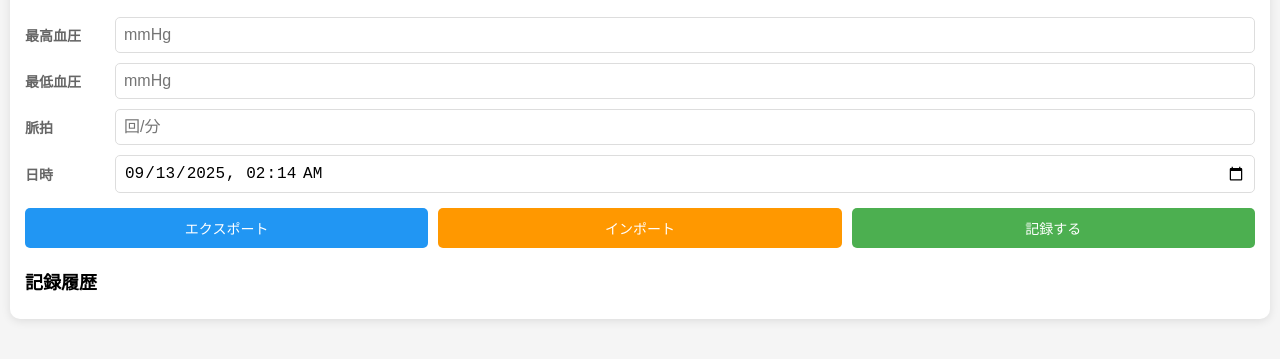
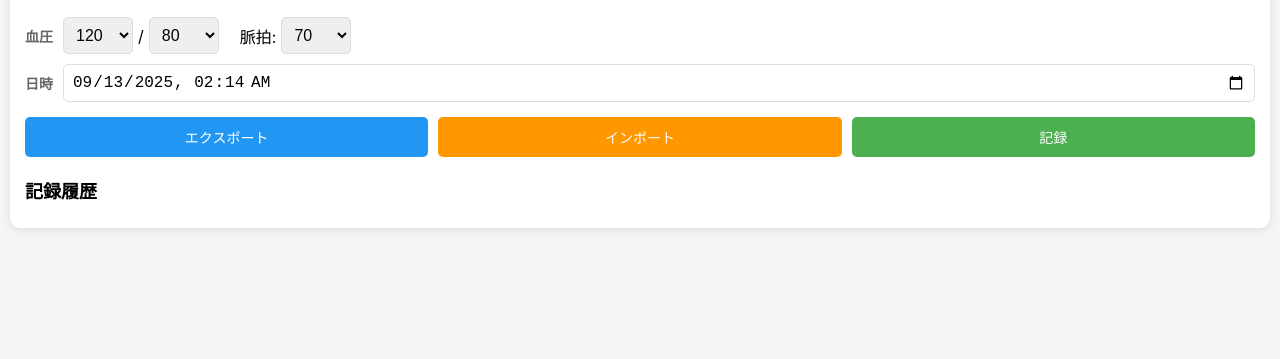
Before and after one commit to goodsun/bloodrecord, a plain HTML site: page index.html in a window 1280 px wide. Shown: the part 73-432 px from the top of the page. Drawn offline with Linux system fonts and the light colour scheme.

Commit message:
フォーマット変更

```diff
--- a/index.html
+++ b/index.html
@@ -4,6 +4,8 @@
     <meta charset="UTF-8">
     <meta name="viewport" content="width=device-width, initial-scale=1.0">
     <title>bloodRecord</title>
+    <link rel="icon" type="image/png" href="image/icon.png">
+    <link rel="apple-touch-icon" href="image/icon.png">
     <style>
         body {
             font-family: -apple-system, BlinkMacSystemFont, 'Segoe UI', Roboto, sans-serif;
@@ -33,7 +35,6 @@
             color: #666;
             font-weight: bold;
             font-size: 14px;
-            min-width: 80px;
         }
         input {
             flex: 1;
@@ -74,18 +75,16 @@
         }
         .record-date {
             color: #666;
-            font-size: 12px;
-            min-width: 110px;
+            font-size: 18px;
         }
         .record-values {
             display: flex;
-            gap: 15px;
-            font-size: 14px;
+            gap: 5px;
+            font-size: 18px;
             flex: 1;
         }
         .bp-value {
             color: #2196F3;
-            font-weight: bold;
         }
         .pulse-value {
             color: #FF5722;
@@ -126,18 +125,14 @@
 
         <form id="bloodPressureForm">
             <div class="input-group">
-                <label for="systolic">最高血圧</label>
-                <input type="number" id="systolic" required min="50" max="250" placeholder="mmHg">
-            </div>
-
-            <div class="input-group">
-                <label for="diastolic">最低血圧</label>
-                <input type="number" id="diastolic" required min="30" max="150" placeholder="mmHg">
-            </div>
-
-            <div class="input-group">
-                <label for="pulse">脈拍</label>
-                <input type="number" id="pulse" required min="30" max="200" placeholder="回/分">
+                <label for="systolic">血圧</label>
+                <div style="display: flex; gap: 5px; align-items: center; flex: 1;">
+                    <select id="systolic" required style="width: 70px; padding: 8px; border: 1px solid #ddd; border-radius: 5px; font-size: 16px;"></select>
+                    <span>/</span>
+                    <select id="diastolic" required style="width: 70px; padding: 8px; border: 1px solid #ddd; border-radius: 5px; font-size: 16px;"></select>
+                    <span>　脈拍:</span>
+                    <select id="pulse" required style="width: 70px; padding: 8px; border: 1px solid #ddd; border-radius: 5px; font-size: 16px;"></select>
+                </div>
             </div>
 
             <div class="input-group">
@@ -149,7 +144,7 @@
                 <button type="button" class="export-btn" onclick="exportData()" style="flex: 1;">エクスポート</button>
                 <button type="button" class="import-btn" onclick="document.getElementById('csvInput').click()" style="flex: 1;">インポート</button>
                 <input type="file" id="csvInput" accept=".csv" style="display: none;" onchange="importCSV(event)">
-                <button type="submit" style="flex: 1;">記録する</button>
+                <button type="submit" style="flex: 1;">記録</button>
             </div>
         </form>
 
@@ -165,6 +160,8 @@
             now.setMinutes(now.getMinutes() - now.getTimezoneOffset());
             document.getElementById('datetime').value = now.toISOString().slice(0, 16);
 
+            createSelectOptions();
+            setDefaultValues();
             loadRecords();
         });
 
@@ -191,8 +188,51 @@
             now.setMinutes(now.getMinutes() - now.getTimezoneOffset());
             document.getElementById('datetime').value = now.toISOString().slice(0, 16);
 
+            setDefaultValues();
             loadRecords();
         });
+
+        function createSelectOptions() {
+            const systolicSelect = document.getElementById('systolic');
+            const diastolicSelect = document.getElementById('diastolic');
+            const pulseSelect = document.getElementById('pulse');
+
+            for (let i = 80; i <= 200; i++) {
+                const option = document.createElement('option');
+                option.value = i;
+                option.textContent = i;
+                systolicSelect.appendChild(option);
+            }
+
+            for (let i = 40; i <= 120; i++) {
+                const option = document.createElement('option');
+                option.value = i;
+                option.textContent = i;
+                diastolicSelect.appendChild(option);
+            }
+
+            for (let i = 40; i <= 120; i++) {
+                const option = document.createElement('option');
+                option.value = i;
+                option.textContent = i;
+                pulseSelect.appendChild(option);
+            }
+        }
+
+        function setDefaultValues() {
+            const records = JSON.parse(localStorage.getItem('bloodPressureRecords') || '[]');
+
+            if (records.length > 0) {
+                const lastRecord = records[0];
+                document.getElementById('systolic').value = lastRecord.systolic;
+                document.getElementById('diastolic').value = lastRecord.diastolic;
+                document.getElementById('pulse').value = lastRecord.pulse;
+            } else {
+                document.getElementById('systolic').value = 120;
+                document.getElementById('diastolic').value = 80;
+                document.getElementById('pulse').value = 70;
+            }
+        }
 
         function saveRecord(record) {
             let records = JSON.parse(localStorage.getItem('bloodPressureRecords') || '[]');
@@ -223,8 +263,8 @@
                 recordDiv.innerHTML = `
                     <div class="record-date">${formattedDate}</div>
                     <div class="record-values">
-                        <span class="bp-value">${record.systolic}/${record.diastolic} mmHg</span>
-                        <span class="pulse-value">脈拍 ${record.pulse}</span>
+                        <span class="bp-value">${record.systolic}/${record.diastolic}</span>
+                        <span class="pulse-value">${record.pulse}</span>
                     </div>
                     <button class="delete-btn" onclick="deleteRecord(${record.id})">削除</button>
                 `;
```
Also changed, not shown: image/icon.png (added).
